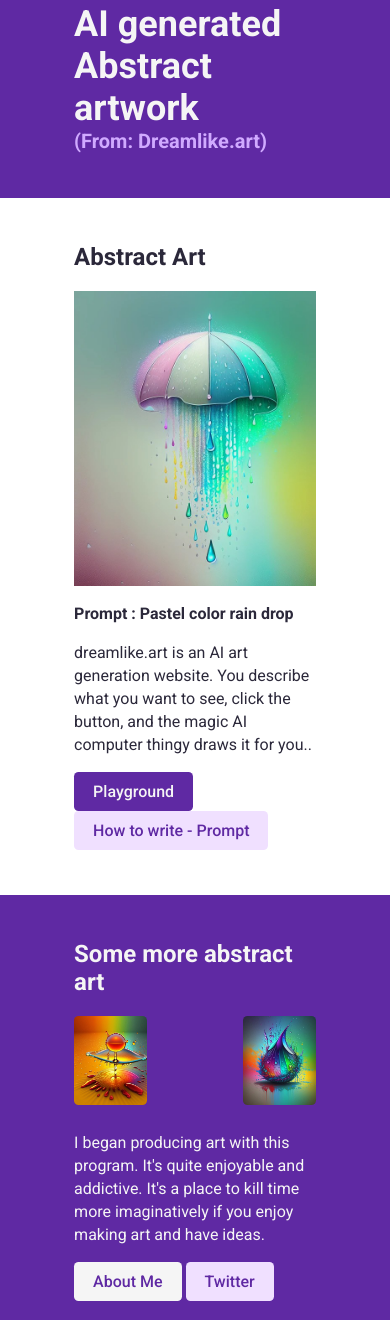
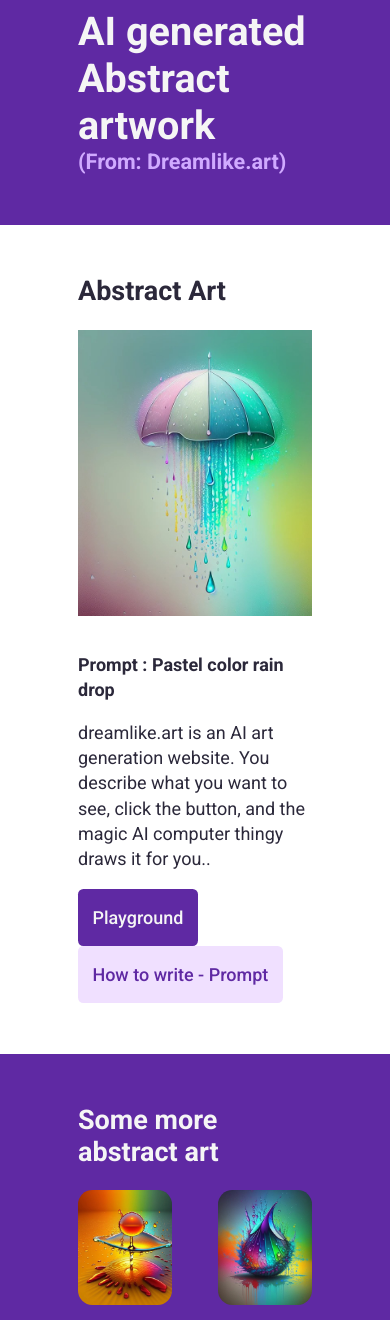
Before and after one commit to pritisolanki/aiartwork, a plain HTML site: page index.html in a window 390 px wide. Shown: the part 42-1362 px from the top of the page. Drawn offline with Linux system fonts and the light colour scheme.

Commit message:
Task: making font and padding responsive

```diff
--- a/index.css
+++ b/index.css
@@ -1,11 +1,9 @@
 body{
-    font-size: 16px;
+    font-size: 18px;
     color: #2b283a;
     font-family: 'Roboto', sans-serif;
     margin: 0;
 }
-
-/* typography */
 
 h1, h3{
     margin: 0;
@@ -13,7 +11,7 @@ h1, h3{
 
 h1{
     color: whitesmoke;
-    font-size: 36px;
+    font-size: 2.2em;
 }
 
 h2{
@@ -22,11 +20,11 @@ h2{
 
 h3{
     color: #d0aaff;
-    font-size: 20px;
+    font-size:1.2em;
 }
 
 p{
-    line-height: 23px;
+    line-height: 1.4em;
 }
 
 /* links */
@@ -41,8 +39,8 @@ a:hover, a:active{
 }
 
 .btn{
-    padding: 10px 19px;
-    border-radius: 4.6px;
+    padding: 1em 0.8em;
+    border-radius: 0.3em;
     font-weight: 500;
     text-decoration: none;
     display: inline-block;
@@ -69,10 +67,8 @@ a:hover, a:active{
     color: #2b238a;
 }
 
-/* layout */
-
 header, section, footer{
-    padding: 45px 0;
+    padding: 2.8em 0;
 }
 
 header, .section-two{
@@ -86,21 +82,25 @@ header, .section-two{
 .container{
     width: 62%;
     margin: 0 auto;
+    max-width: 60%;
 }
 
 .main-image{
     width:100%;
+    display: block;
+    margin: 0 auto 2em;
+    max-width: 40em;
 }
 
 .section-two-image-container{
     display: flex;
     justify-content: space-between;
-    padding-bottom: 10px;
+    padding-bottom: 0.7em;
 }
 
 .feature-image{
-    width: 30%;
-    border-radius: 4.6px;
+    width: 40%;
+    border-radius: 0.8em;
 }
 
 footer{
```
